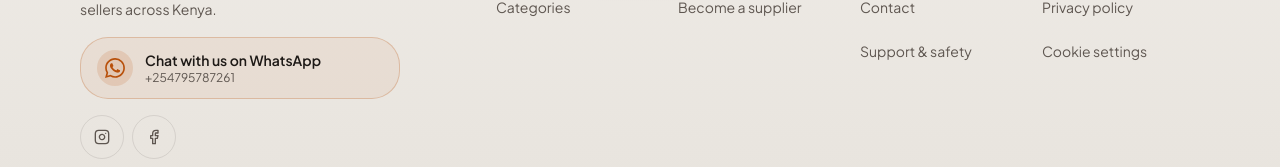
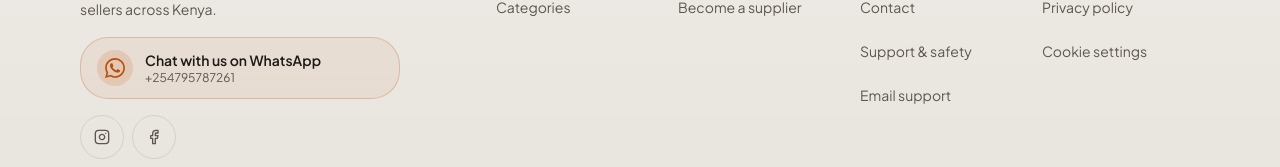
Before and after one commit to Manu-del-source/Malihub--kenya, a Next.js app: page / in a window 1280 px wide. Shown: the part 3134-3301 px from the top of the page. Built offline with nearby package versions, Linux system fonts and the light colour scheme; no server answers; the database is empty.

Commit message:
Keep email support in footer help navigation

```diff
--- a/src/components/landing/footer-links.ts
+++ b/src/components/landing/footer-links.ts
@@ -29,6 +29,7 @@ export const FOOTER_GROUPS: FooterGroup[] = [
       { label: "About", href: "/about" },
       { label: "Contact", href: "/contact" },
       { label: "Support & safety", href: "/support" },
+      { label: "Email support", href: SUPPORT_MAILTO },
     ],
   },
   {
```
